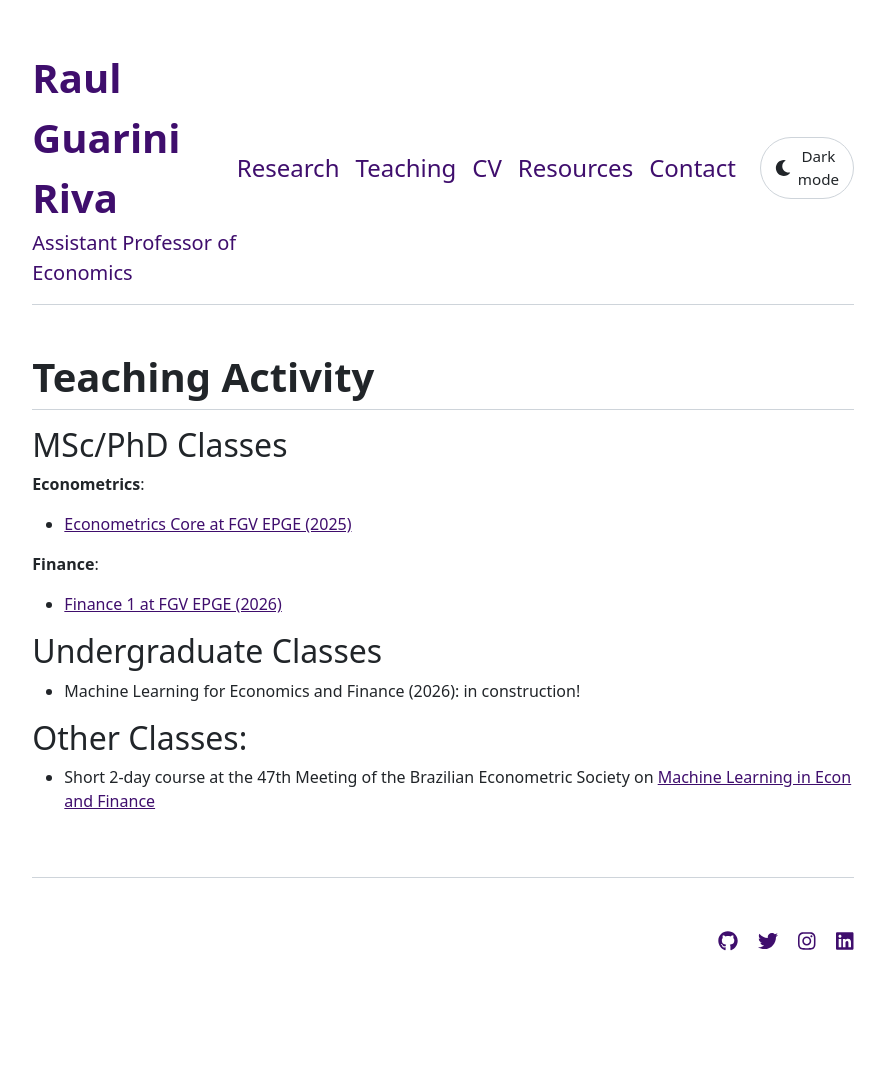
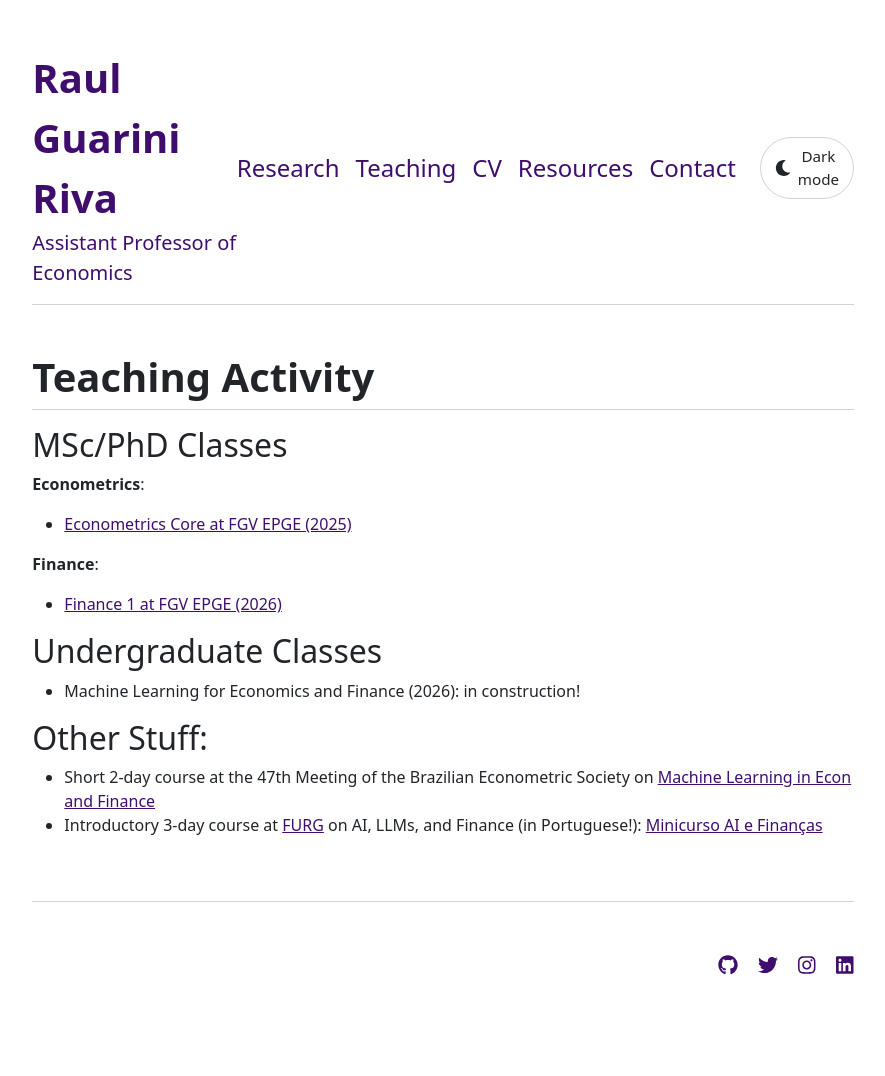
Before and after one commit to rgriva/rgriva.github.io, a Jekyll site: the page built from courses.md, in a window 1280 px wide. Shown: the whole page, without its empty margins (197-1082 px from the left). Built offline with Jekyll 4.4.1, drawn with Linux system fonts in a browser that asks for light colours; before the commit the page ends 1052 px from its top, so only the background shows below that.

Commit message:
Update section title and add new course details

```diff
--- a/courses.md
+++ b/courses.md
@@ -15,6 +15,7 @@ title: "Teaching Activity"
 
 - Machine Learning for Economics and Finance (2026): in construction!
 
-## Other Classes:
+## Other Stuff:
 
 - Short 2-day course at the 47th Meeting of the Brazilian Econometric Society on [Machine Learning in Econ and Finance](https://github.com/rgriva/SBE_2025)
+- Introductory 3-day course at [FURG](https://www.furg.br/) on AI, LLMs, and Finance (in Portuguese!): [Minicurso AI e Finanças](https://rgriva.github.io/minicurso_FURG_SBFin/)
```
